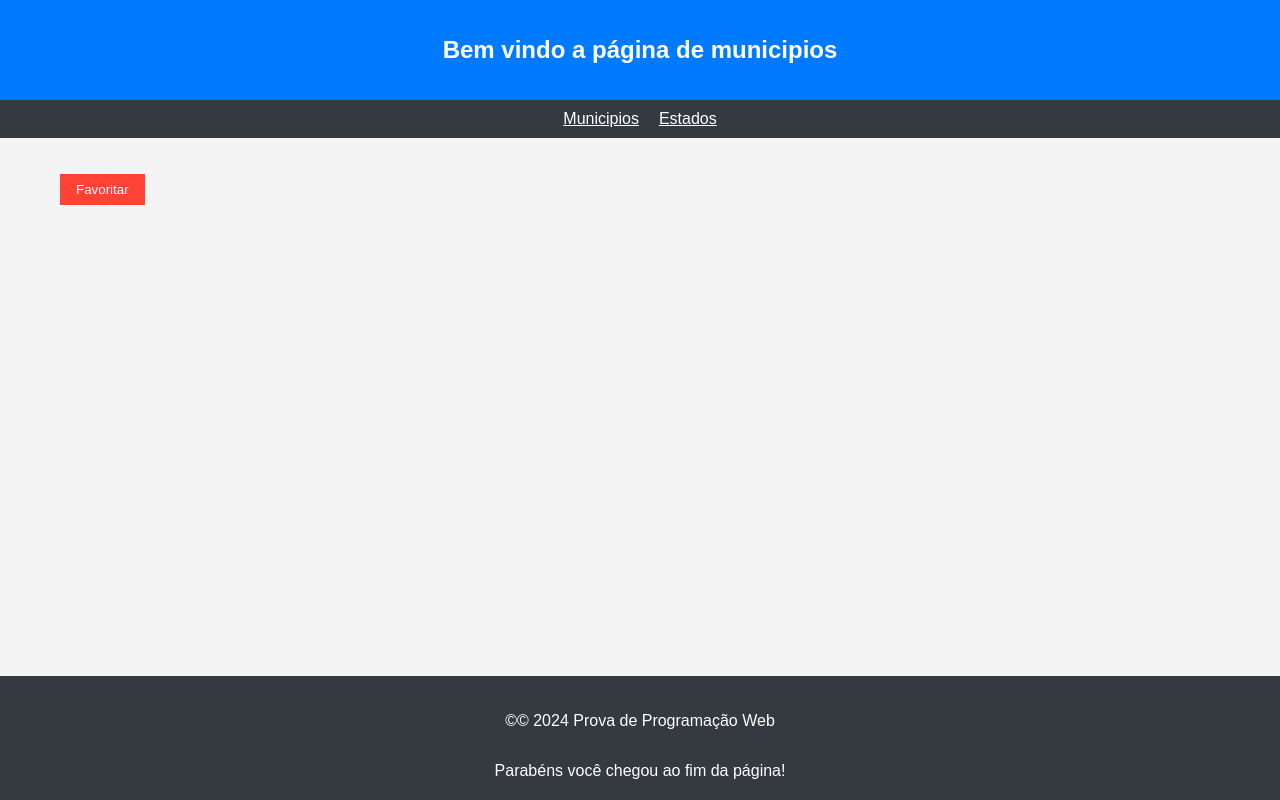
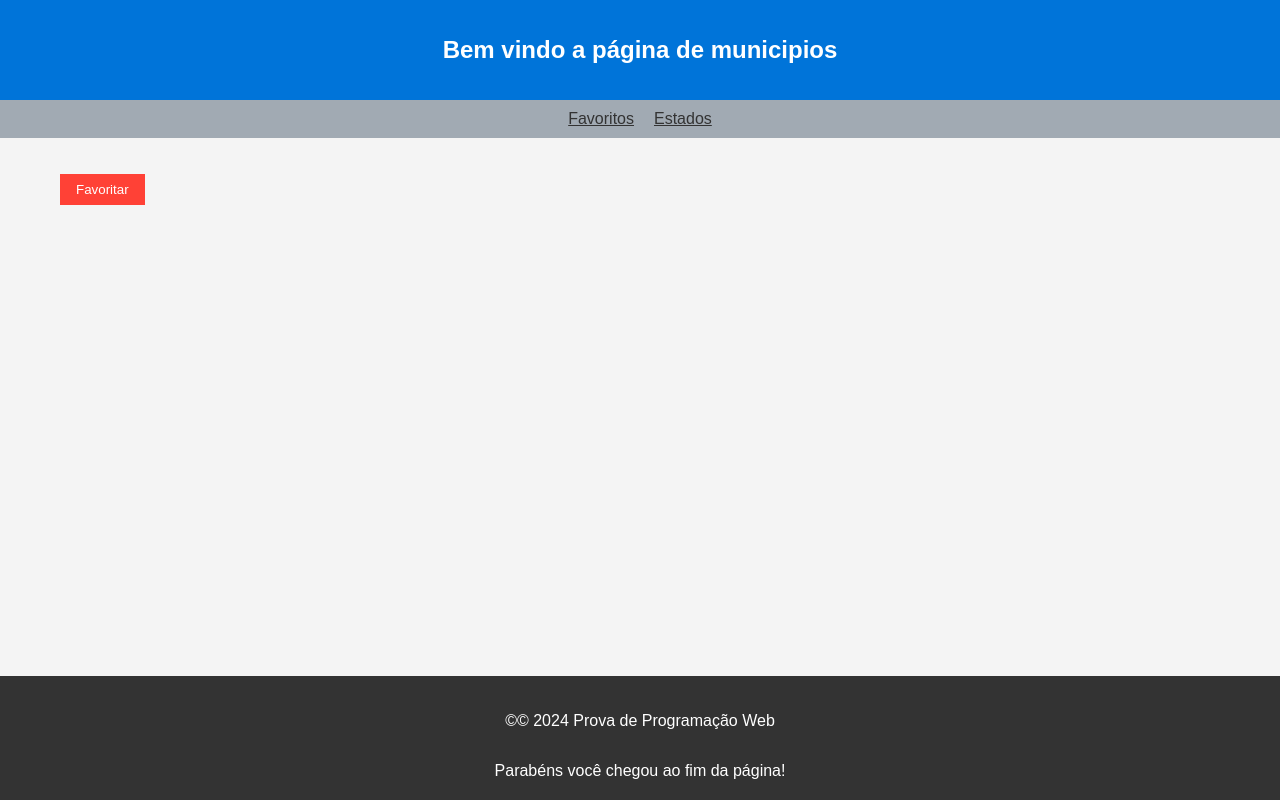
Before and after one commit to Herick-Emanuel/Prova-programacao-web, a plain HTML site: page municipios/index.html in a window 1280 px wide. Drawn offline with Linux system fonts and the light colour scheme.

Commit message:
Last Commit

```diff
--- a/favoritos/style.css
+++ b/favoritos/style.css
@@ -23,7 +23,7 @@ body {
   }
 
 header {
-    background-color: #007bff;
+    background-color: #0074d9;
     color: #fff;
     padding: 20px;
     display: flex;
@@ -44,7 +44,7 @@ main{
 }
 
 footer {
-  background-color: #343a40;
+  background-color: #333;
   color: #fff;
   padding: 20px;
   bottom: 0;
@@ -60,7 +60,11 @@ footer p {
 }
 
 a{
-    color: #fff;
+    color: #333;
+}
+
+a:hover{
+    opacity: 0.8;
 }
 
 nav ul {
@@ -70,7 +74,7 @@ nav ul {
     gap: 20px;
     justify-content: center;
     flex-wrap: wrap;
-    background-color: #343a40;
+    background-color: #a1aab3;
     padding: 10px;
     margin-bottom: 20px;
   }
--- a/municipios/index.html
+++ b/municipios/index.html
@@ -13,7 +13,7 @@
 
      <nav aria-label="Navegação principal">
          <ul>
-           <li><a href="../municipios/index.html">Municipios</a></li>
+           <li><a href="../favoritos/index.html">Favoritos</a></li>
            <li><a href="../index.html">Estados</a></li>
          </ul>
      </nav>
--- a/municipios/style.css
+++ b/municipios/style.css
@@ -23,7 +23,7 @@ body {
   }
 
 header {
-    background-color: #007bff;
+    background-color: #0074d9;
     color: #fff;
     padding: 20px;
     display: flex;
@@ -44,7 +44,7 @@ main{
 }
 
 footer {
-  background-color: #343a40;
+  background-color: #333;
   color: #fff;
   padding: 20px;
   bottom: 0;
@@ -60,7 +60,11 @@ footer p {
 }
 
 a{
-    color: #fff;
+    color: #333;
+}
+
+a:hover{
+    opacity: 0.8;
 }
 
 nav ul {
@@ -71,7 +75,7 @@ nav ul {
     gap: 20px;
     justify-content: center;
     flex-wrap: wrap;
-    background-color: #343a40;
+    background-color: #a1aab3;
     padding: 10px;
     margin-bottom: 20px;
   }
--- a/style.css
+++ b/style.css
@@ -22,7 +22,7 @@ body {
   }
 
 header {
-    background-color: #007bff;
+    background-color: #0074d9;
     color: #fff;
     padding: 20px;
     display: flex;
@@ -43,7 +43,7 @@ main{
 }
 
 footer {
-  background-color: #343a40;
+  background-color: #333;
   color: #fff;
   padding: 20px;
   bottom: 0;
@@ -59,7 +59,11 @@ footer p {
 }
 
 a{
-    color: #fff;
+    color: #333;
+}
+
+a:hover{
+    opacity: 0.8;
 }
 
 nav ul {
@@ -69,7 +73,7 @@ nav ul {
     gap: 20px;
     justify-content: center;
     flex-wrap: wrap;
-    background-color: #343a40;
+    background-color: #a1aab3;
     padding: 10px;
     margin-bottom: 20px;
   }
```
